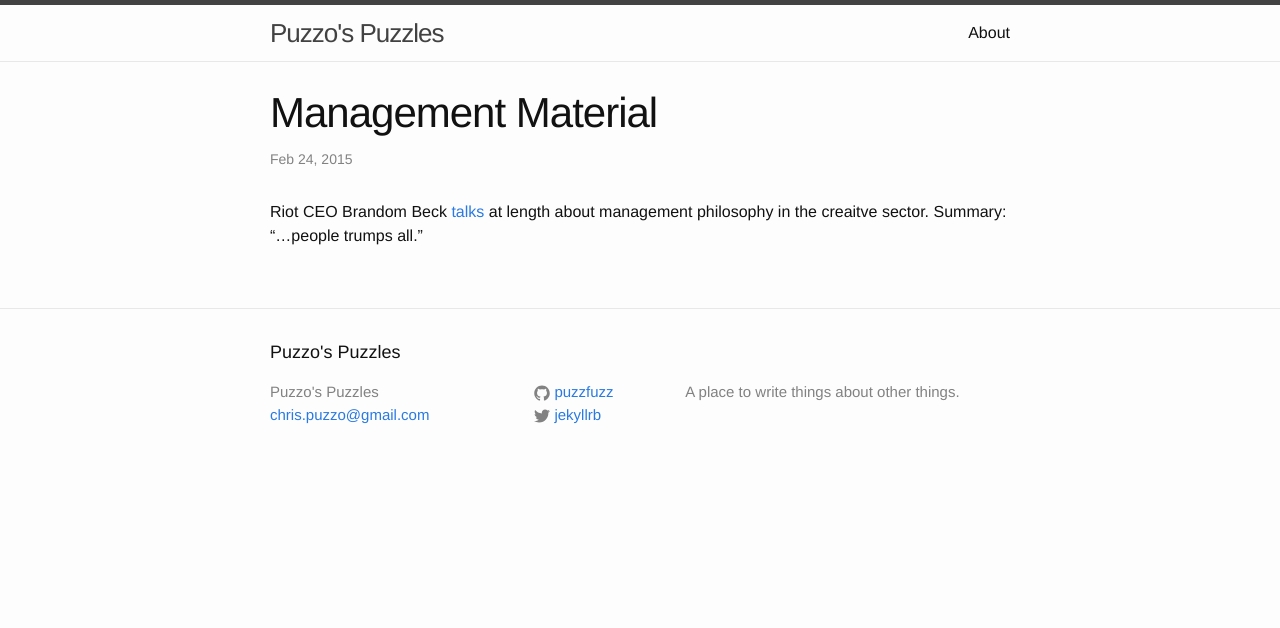
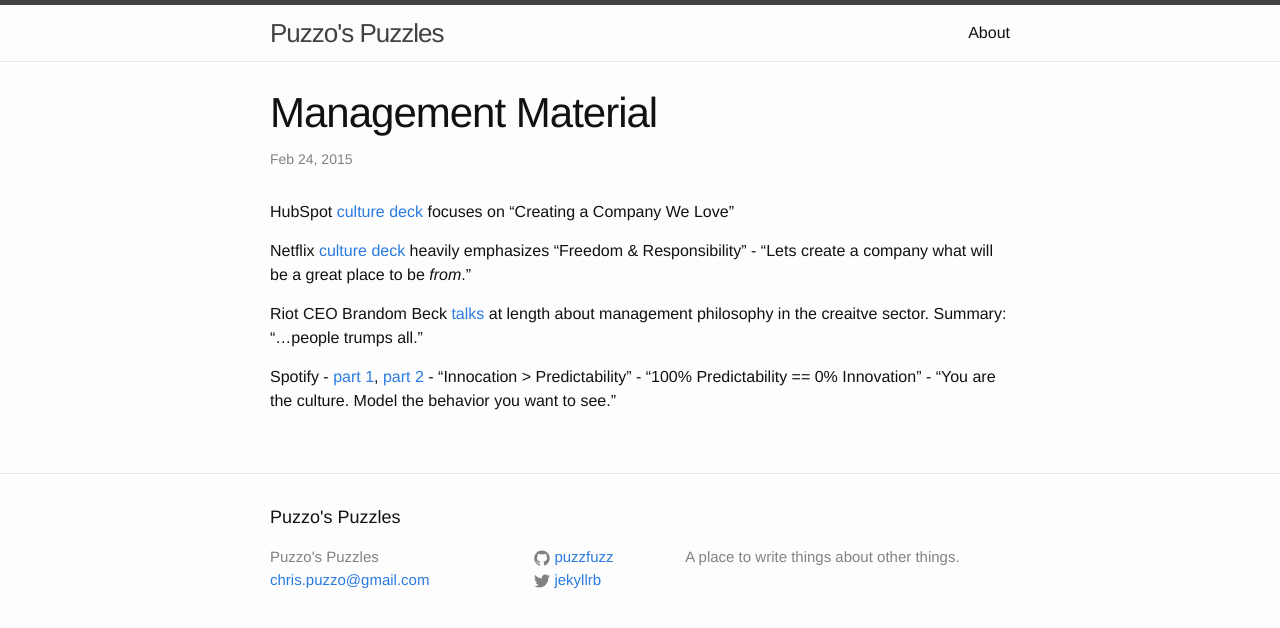
Before and after one commit to puzzfuzz/puzzfuzz.github.io, a Jekyll site: the page built from _posts/2015-02-24-management-material.md, in a window 1280 px wide. Shown: the top 628 px of the page. Built offline with Jekyll 4.4.1, drawn with Linux system fonts in a browser that asks for light colours.

Commit message:
Added hubspot, netflix, and spotify links

```diff
--- a/_posts/2015-02-24-management-material.md
+++ b/_posts/2015-02-24-management-material.md
@@ -5,7 +5,20 @@ date:   2015-02-24 16:39:30
 categories: mangement
 ---
 
+HubSpot [culture deck][hubspot] focuses on "Creating a Company We Love"
+
+Netflix [culture deck][netflix] heavily emphasizes "Freedom & Responsibility"
+	- "Lets create a company what will be a great place to be _from_."
+
 Riot CEO Brandom Beck [talks][riot] at length about management philosophy in the creaitve sector. Summary: "...people trumps all."
 
+Spotify - [part 1][spotify_1], [part 2][spotify_2]
+	- "Innocation > Predictability"
+	- "100% Predictability == 0% Innovation"
+	- "You are the culture. Model the behavior you want to see."
 
+[hubspot]:	http://blog.hubspot.com/blog/tabid/6307/bid/34234/The-HubSpot-Culture-Code-Creating-a-Company-We-Love.aspx
+[netflix]:	http://www.slideshare.net/reed2001/culture-1798664
 [riot]: 	https://www.youtube.com/watch?feature=player_embedded&v=6PxxExsVA_Y
+[spotify_1]:https://labs.spotify.com/2014/03/27/spotify-engineering-culture-part-1/
+[spotify_2]:https://labs.spotify.com/2014/09/20/spotify-engineering-culture-part-2/
```
